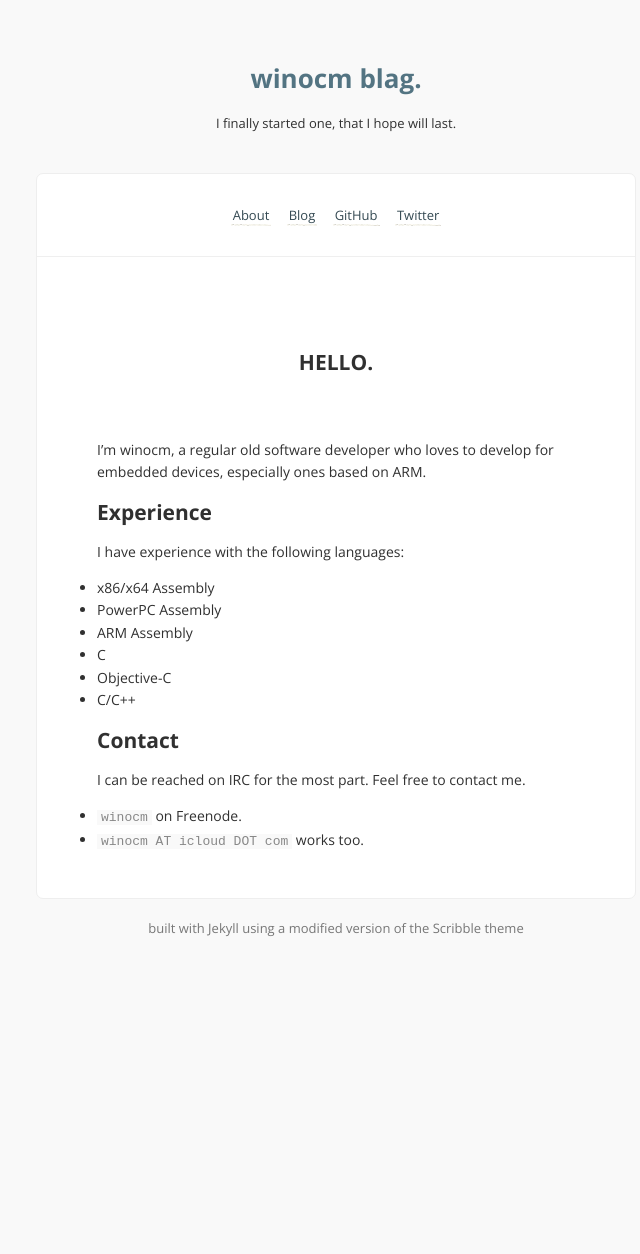
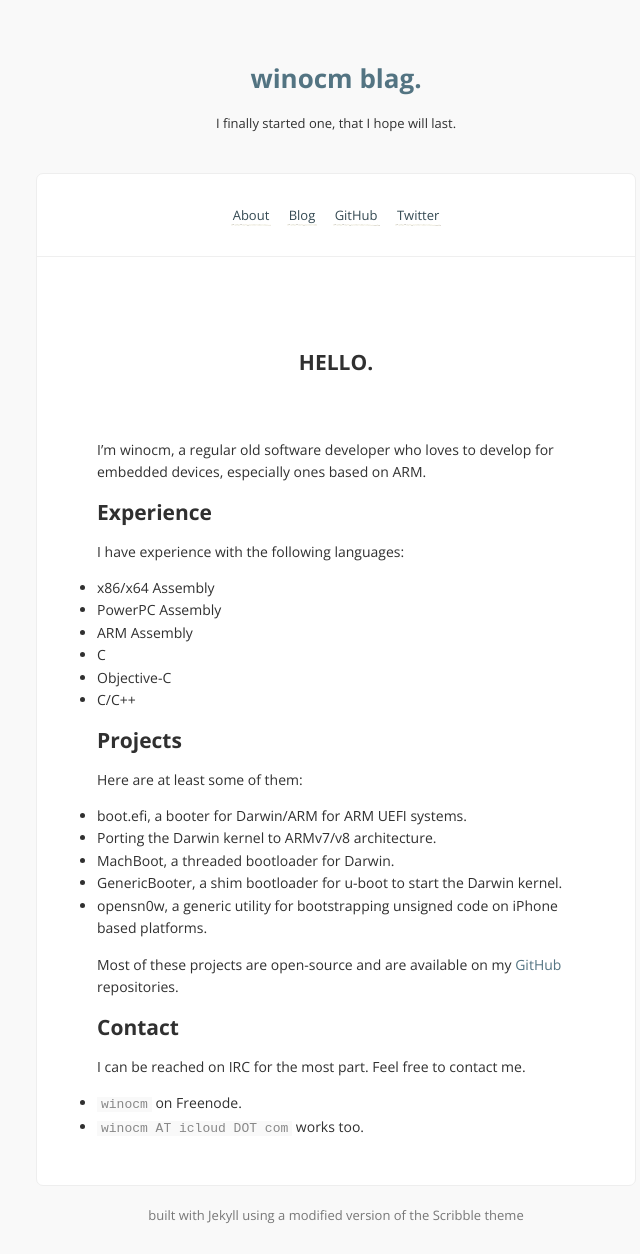
Before and after one commit to winocm/winocm.github.io, a Jekyll site: the page built from about.md, in a window 1280 px wide. Shown: the whole page, without its empty margins (304-944 px from the left). Built offline with Jekyll 4.4.1, drawn with Linux system fonts in a browser that asks for light colours; Markdown is read by kramdown in place of the engine named in the settings; comment, search, counter and statistics services are not loaded; before the commit the page ends 967 px from its top, so only the background shows below that.

Commit message:
projects

```diff
--- a/about.md
+++ b/about.md
@@ -19,6 +19,18 @@ I have experience with the following languages:
 * Objective-C
 * C/C++
 
+## Projects
+
+Here are at least some of them:
+
+* boot.efi, a booter for Darwin/ARM for ARM UEFI systems.
+* Porting the Darwin kernel to ARMv7/v8 architecture.
+* MachBoot, a threaded bootloader for Darwin.
+* GenericBooter, a shim bootloader for u-boot to start the Darwin kernel.
+* opensn0w, a generic utility for bootstrapping unsigned code on iPhone based platforms.
+
+Most of these projects are open-source and are available on my [GitHub](http://github.com/winocm) repositories.
+
 ## Contact
 
 I can be reached on IRC for the most part. Feel free to contact me.
```
